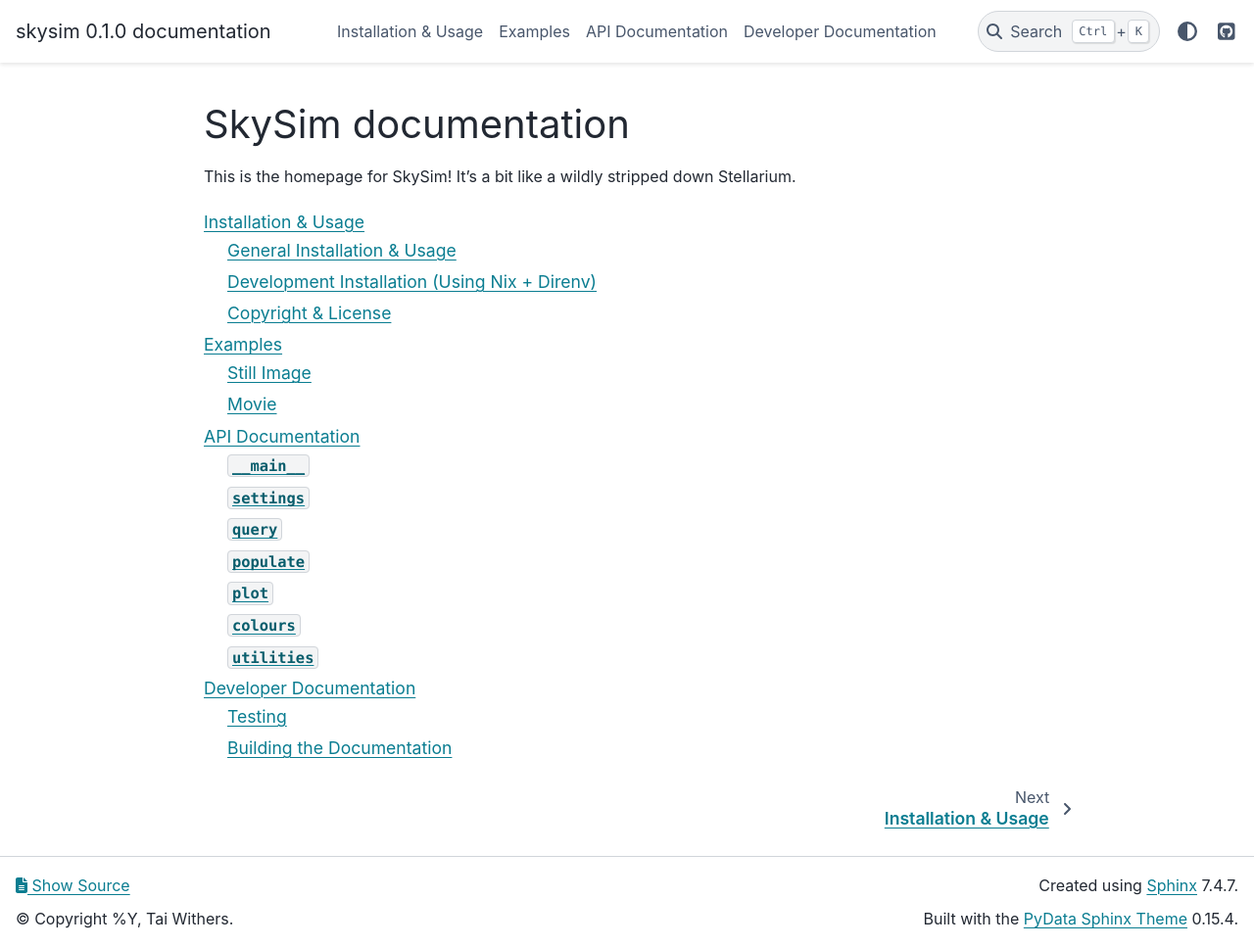
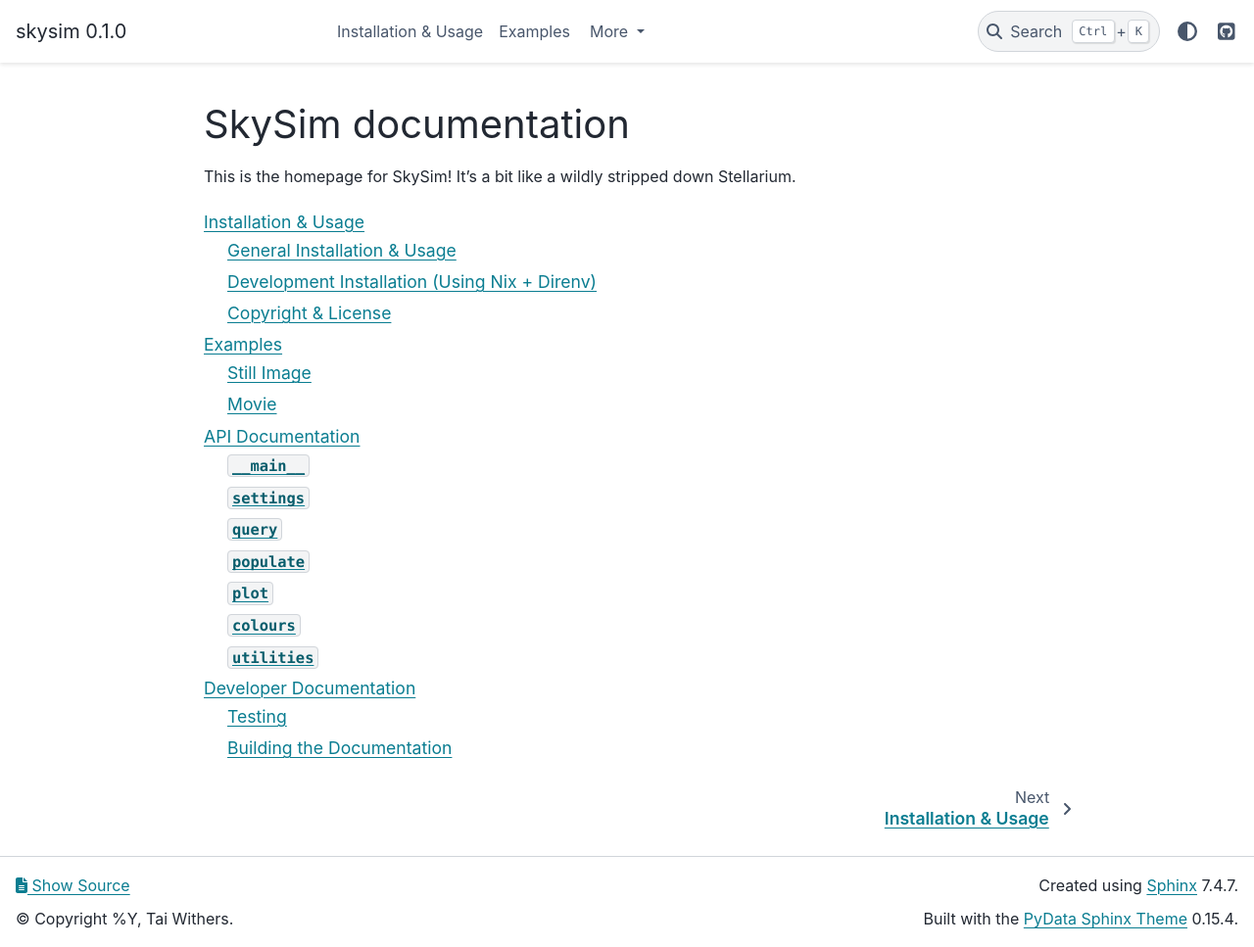
Before and after one commit to taiwithers/SkySim, a Sphinx documentation site: the page built from docs/source/index.md, in a window 1280 px wide and 967 px high. Shown: the whole window at 98% size. Built offline with Sphinx 7.4.7 and the PyData theme 0.15.4, drawn with Linux system fonts in a browser that asks for light colours.

Commit message:
docs: edit theme elements

```diff
--- a/docs/source/conf.py
+++ b/docs/source/conf.py
@@ -52,12 +52,14 @@ html_theme_options = {
     "footer_end": ["sphinx-version", "theme-version"],
     "secondary_sidebar_items": ["page-toc"],
     "github_url": pyproject["urls"]["repository"],
+    "header_links_before_dropdown": 2,
 }
 html_sidebars = {"**": ["sidebar-nav-bs"]}
 html_sidebars.update(
     {pagename: [] for pagename in ["usage", "api/index", "examples/index", "devnotes"]}
 )  # pages on which to hide the primary sidebar
 html_sourcelink_suffix = ""
+html_title = f"{project} {release}"
 html_short_title = project
 html_css_files = ["css/custom.css"]
 
```
